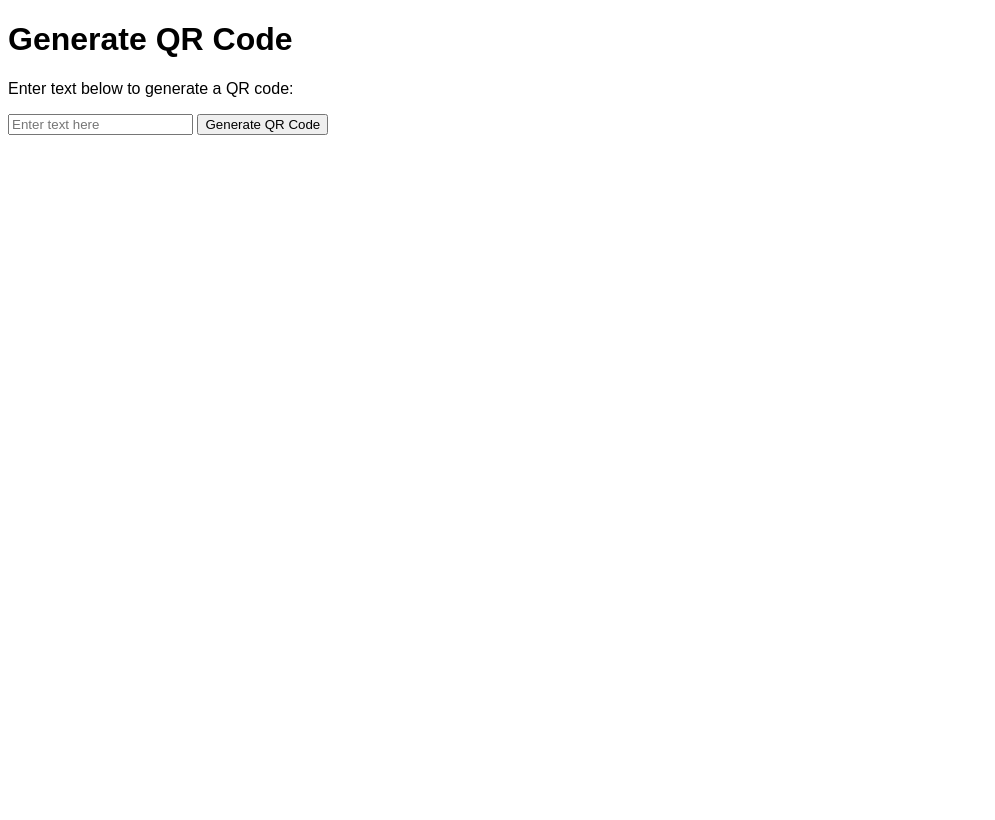
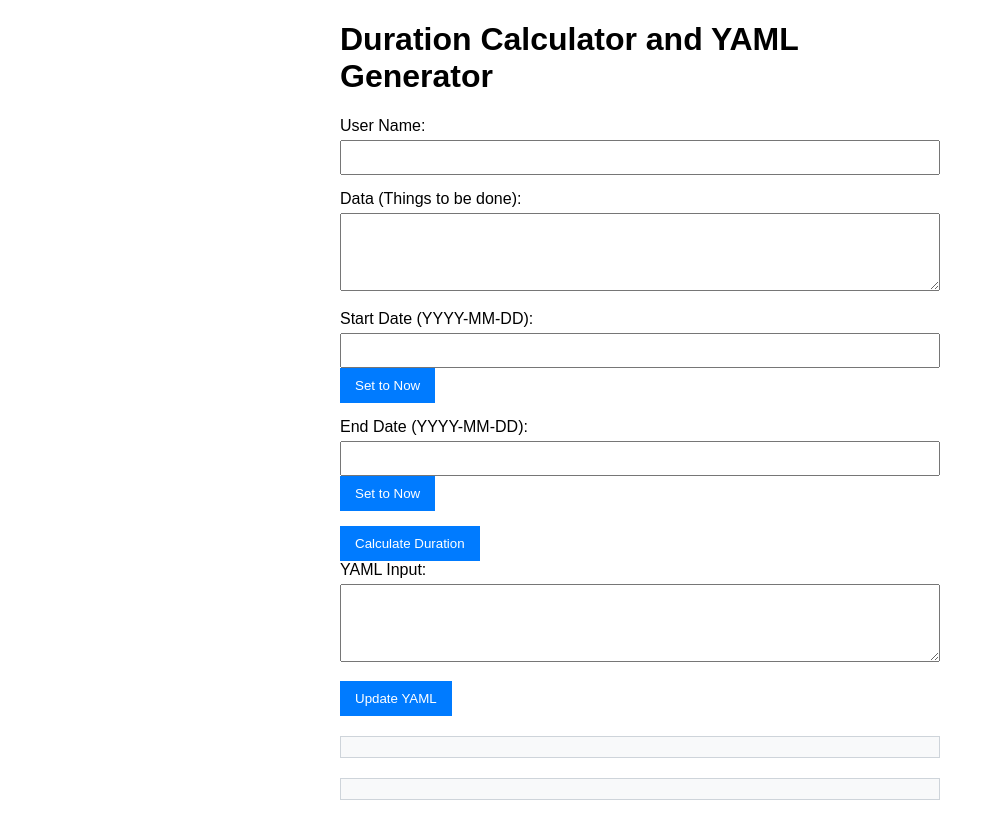
Before and after one commit to ursa-mikail/site_announcement, a plain HTML site: page announcement/a05.html in a window 1280 px wide. Shown: the whole page, without its empty margins (0-995 px from the left). Drawn offline with nearby package versions, Linux system fonts and the light colour scheme.

Commit message:
add Duration Calculator and YAML Generator

```diff
--- a/announcement/a05.html
+++ b/announcement/a05.html
@@ -2,47 +2,158 @@
 <html lang="en">
 <head>
     <meta charset="UTF-8">
-    <meta name="viewport" content="width=device-width, initial-scale=1.0">
-    <link rel="stylesheet" type="text/css" href="../styles/styles.css">
-    <script src="https://cdnjs.cloudflare.com/ajax/libs/jquery/3.5.1/jquery.min.js"></script>
-    <script src="https://cdnjs.cloudflare.com/ajax/libs/jquery.qrcode/1.0/jquery.qrcode.min.js"></script>
-    <title>QR Code Generator</title>
-
+    <title>Simple Duration Calculator and YAML Generator</title>
     <style>
-        #qrcode {
+        body {
+            font-family: Arial, sans-serif;
+            margin: 20px;
+        }
+        .container {
+            max-width: 600px;
+            margin: auto;
+        }
+        .form-group {
+            margin-bottom: 15px;
+        }
+        label {
+            display: block;
+            margin-bottom: 5px;
+        }
+        input[type="text"],
+        textarea {
+            width: 100%;
+            padding: 8px;
+            box-sizing: border-box;
+        }
+        button {
+            padding: 10px 15px;
+            background-color: #007BFF;
+            color: #fff;
+            border: none;
+            cursor: pointer;
+        }
+        button:hover {
+            background-color: #0056b3;
+        }
+        .output {
             margin-top: 20px;
-            width: 128px; /* QR code size */
-            height: 128px; /* QR code size */
+            padding: 10px;
+            background-color: #f8f9fa;
+            border: 1px solid #ced4da;
         }
     </style>
-
-    <script>
-        $(document).ready(function() {
-            $('#generate-btn').click(function() {
-                const textToEncode = $('#text-input').val();
-                generateQRCode(textToEncode);
-            });
-        });
-
-        function generateQRCode(message) {
-            $('#qrcode').empty(); // Clear previous QR code
-            $('#qrcode').qrcode({
-                width: 128,
-                height: 128,
-                text: message
-            });
-        }
-    </script>
 </head>
 <body>
 
-<h1>Generate QR Code</h1>
-<p>Enter text below to generate a QR code:</p>
+<div class="container">
+    <h1>Duration Calculator and YAML Generator</h1>
+    <div class="form-group">
+        <label for="user_name">User Name:</label>
+        <input type="text" id="user_name">
+    </div>
+    <div class="form-group">
+        <label for="data">Data (Things to be done):</label>
+        <textarea id="data" rows="4"></textarea>
+    </div>
+    <div class="form-group">
+        <label for="time_start">Start Date (YYYY-MM-DD):</label>
+        <input type="text" id="time_start">
+        <button type="button" onclick="setNow('time_start')">Set to Now</button>
+    </div>
+    <div class="form-group">
+        <label for="time_end">End Date (YYYY-MM-DD):</label>
+        <input type="text" id="time_end">
+        <button type="button" onclick="setNow('time_end')">Set to Now</button>
+    </div>
+    <button onclick="calculateDuration()">Calculate Duration</button>
 
-<input type="text" id="text-input" placeholder="Enter text here">
-<button id="generate-btn">Generate QR Code</button>
+    <div class="form-group">
+        <label for="yaml_input">YAML Input:</label>
+        <textarea id="yaml_input" rows="4"></textarea>
+    </div>
+    <button onclick="updateYaml()">Update YAML</button>
 
-<div id="qrcode"></div> <!-- QR Code will be generated here -->
+    <div class="output" id="result"></div>
+    <div class="output" id="yaml_output"></div>
+</div>
+
+<script>
+    function setNow(elementId) {
+        const now = new Date().toISOString().split('T')[0];
+        document.getElementById(elementId).value = now;
+    }
+
+    function calculateDuration() {
+        const userName = document.getElementById('user_name').value;
+        const data = document.getElementById('data').value;
+        const startDate = new Date(document.getElementById('time_start').value);
+        const endDate = new Date(document.getElementById('time_end').value);
+
+        if (isNaN(startDate) || isNaN(endDate)) {
+            alert('Please enter valid dates.');
+            return;
+        }
+
+        const timeDiff = endDate - startDate;
+        const daysDiff = timeDiff / (1000 * 3600 * 24);
+
+        const resultDiv = document.getElementById('result');
+        resultDiv.innerHTML = `<p>Time left: ${daysDiff} days</p>`;
+
+        const yamlOutput = document.getElementById('yaml_output');
+        yamlOutput.innerHTML = `<pre>
+user_name: ${userName}
+data: "${data.replace(/\n/g, ' ')}"
+time_start: ${startDate.toISOString().split('T')[0]}
+time_end: ${endDate.toISOString().split('T')[0]}
+time_left: ${daysDiff} days
+</pre>`;
+    }
+
+    function parseYaml(yaml) {
+        const lines = yaml.split('\n');
+        const yamlObject = {};
+        let key = '';
+        let value = '';
+
+        lines.forEach(line => {
+            if (line.includes(':')) {
+                [key, value] = line.split(':').map(str => str.trim());
+                yamlObject[key] = value;
+            }
+        });
+
+        return yamlObject;
+    }
+
+    function updateYaml() {
+        const yamlInput = document.getElementById('yaml_input').value;
+        const yamlObject = parseYaml(yamlInput);
+
+        const now = new Date();
+        let startDate = new Date(yamlObject.time_start);
+        const endDate = yamlObject.time_end === '<set to now>' ? now : new Date(yamlObject.time_end);
+
+        if (yamlObject.time_start === '<set to now>') {
+            startDate = now;
+        }
+
+        const timeDiff = endDate - startDate;
+        const daysDiff = Math.ceil(timeDiff / (1000 * 3600 * 24));
+
+        const resultDiv = document.getElementById('result');
+        resultDiv.innerHTML = `<p>Time left: ${daysDiff} days</p>`;
+
+        const yamlOutput = document.getElementById('yaml_output');
+        yamlOutput.innerHTML = `<pre>
+user_name: ${yamlObject.user_name}
+data: "${yamlObject.data.replace(/\n/g, ' ')}"
+time_start: ${startDate.toISOString().split('T')[0]}
+time_end: ${endDate.toISOString().split('T')[0]}
+time_left: ${daysDiff} days
+</pre>`;
+    }
+</script>
 
 </body>
 </html>
--- a/styles/styles.css
+++ b/styles/styles.css
@@ -21,3 +21,46 @@ body {
     background-image: url('../images/color.png');
     color: #00ff00;
 }
+
+
+body {
+    font-family: Arial, sans-serif;
+    display: flex;
+    justify-content: center;
+    align-items: center;
+    height: 100vh;
+    background-color: #f0f0f0;
+}
+
+.container {
+    background: #fff;
+    padding: 20px;
+    border-radius: 5px;
+    box-shadow: 0 0 10px rgba(0,0,0,0.1);
+}
+
+label {
+    display: block;
+    margin-bottom: 10px;
+    font-weight: bold;
+}
+
+input {
+    margin-bottom: 20px;
+    padding: 5px;
+    width: 100%;
+    box-sizing: border-box;
+}
+
+button {
+    padding: 10px 20px;
+    background-color: #007BFF;
+    color: white;
+    border: none;
+    border-radius: 5px;
+    cursor: pointer;
+}
+
+button:hover {
+    background-color: #0056b3;
+}
```
Also changed, not shown: announcement/a06.html (added, +48 -0 lines), announcement/ax_summary.html (+1 -0 lines), index.html (+1 -0 lines), announcement/summary_all_pages.txt, js/scripts.js (line endings or trailing spaces).
